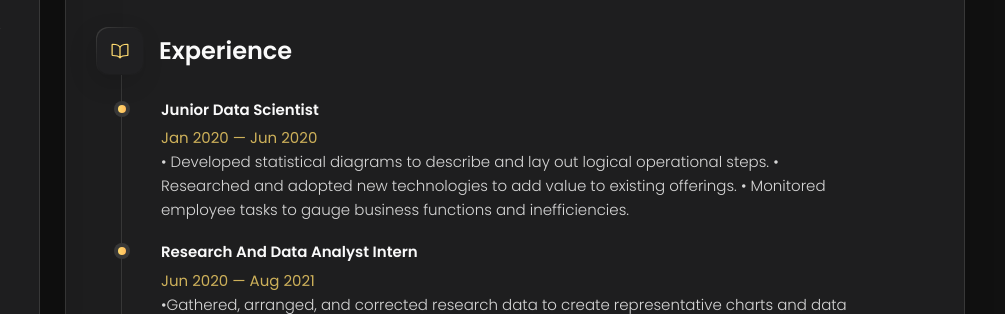
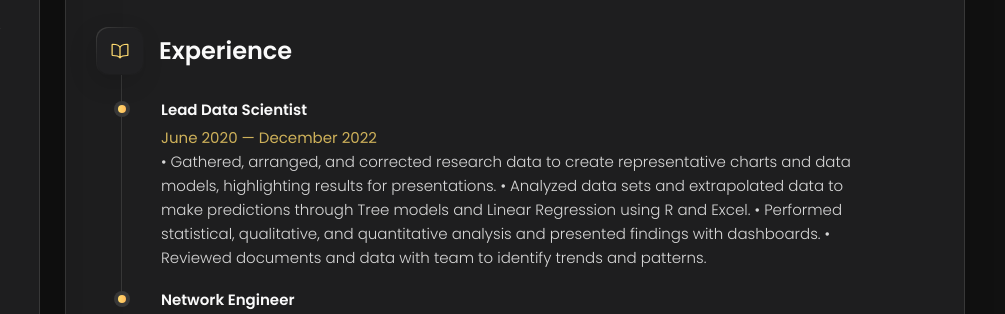
Before and after one commit to Leon-Fray/Portfolio-Website, a plain HTML site: page index.html in a window 1280 px wide. Both pictures are taken after a click on the button "Resume". Shown: the part 481-795 px from the top of the page, 275-1280 px from the left. Drawn offline with nearby package versions, Linux system fonts and the light colour scheme.

Commit message:
Update index.html

```diff
--- a/index.html
+++ b/index.html
@@ -600,7 +600,7 @@
 
           <ol class="timeline-list">
 
-            <li class="timeline-item">
+<!--             <li class="timeline-item">
 
               <h4 class="h4 timeline-item-title">Junior Data Scientist</h4>
 
@@ -613,17 +613,17 @@
 
               </p>
 
-            </li>
+            </li> -->
 
             <li class="timeline-item">
 
-              <h4 class="h4 timeline-item-title">Research and Data Analyst Intern</h4>
+              <h4 class="h4 timeline-item-title">Lead Data Scientist </h4>
 
-              <span>Jun 2020 — Aug 2021</span>
+              <span>June 2020 — December 2022</span>
 
               <p class="timeline-text">
-                •Gathered, arranged, and corrected research data to create representative charts and data models, highlighting results for presentations.
-	              •Analyzed data sets and extrapolated data to make predictions through Tree models and Linear Regression using R and Excel.
+                •       Gathered, arranged, and corrected research data to create representative charts and data models, highlighting results for presentations.
+	        •       Analyzed data sets and extrapolated data to make predictions through Tree models and Linear Regression using R and Excel.
                 •	Performed statistical, qualitative, and quantitative analysis and presented findings with dashboards.
                 •	Reviewed documents and data with team to identify trends and patterns.
 
@@ -633,9 +633,9 @@
 
             <li class="timeline-item">
 
-              <h4 class="h4 timeline-item-title">Data Scientist</h4>
+              <h4 class="h4 timeline-item-title">Network Engineer</h4>
 
-              <span>Sept 2021 - Current </span>
+              <span>January 2023 - December 2023 </span>
 
               <p class="timeline-text">
                 •	Utilized advanced querying, visualization and analytics tools to analyze and process complex data sets.
@@ -675,7 +675,7 @@
 
               <div class="title-wrapper">
                 <h5 class="h5">Software Development</h5>
-                <data value="80">80%</data>
+                <data value="80">70%</data>
               </div>
 
               <div class="skill-progress-bg">
```
